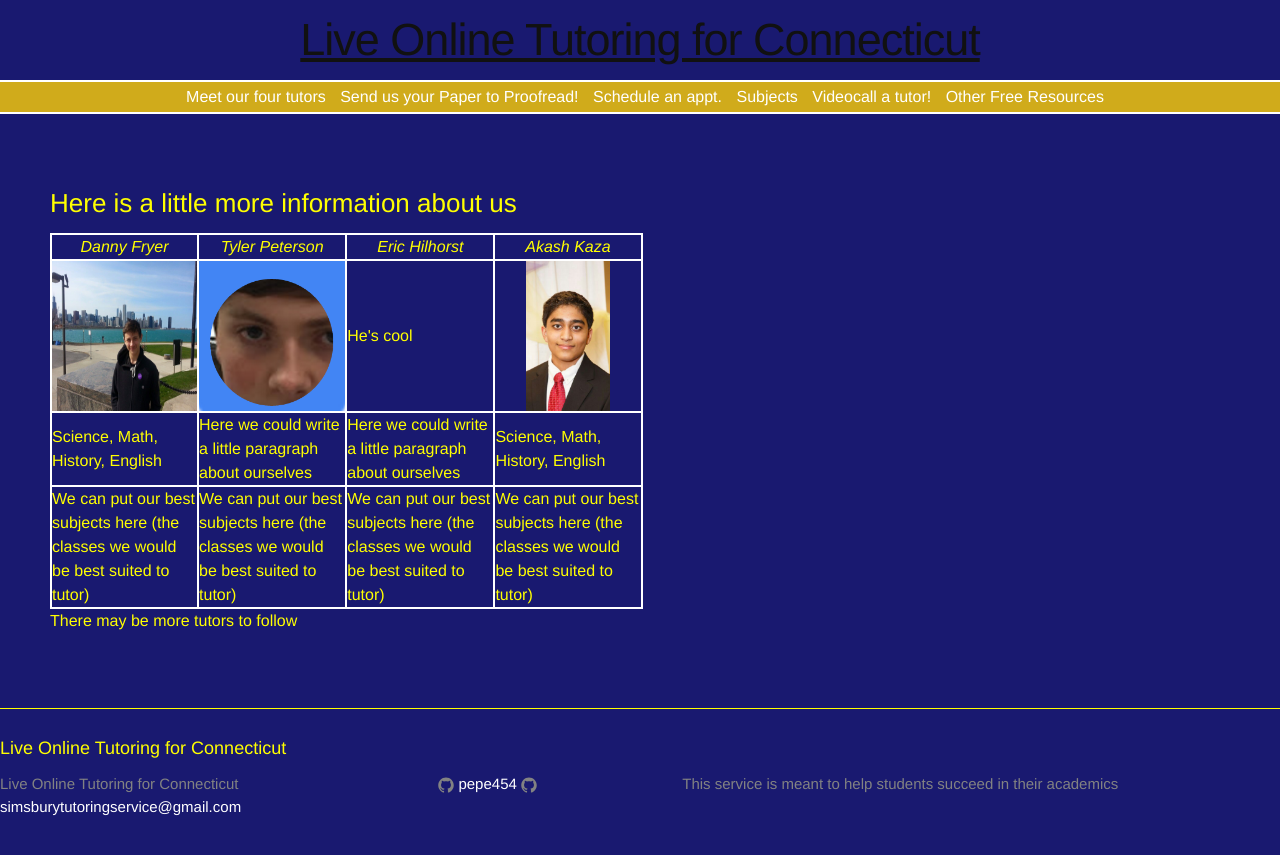
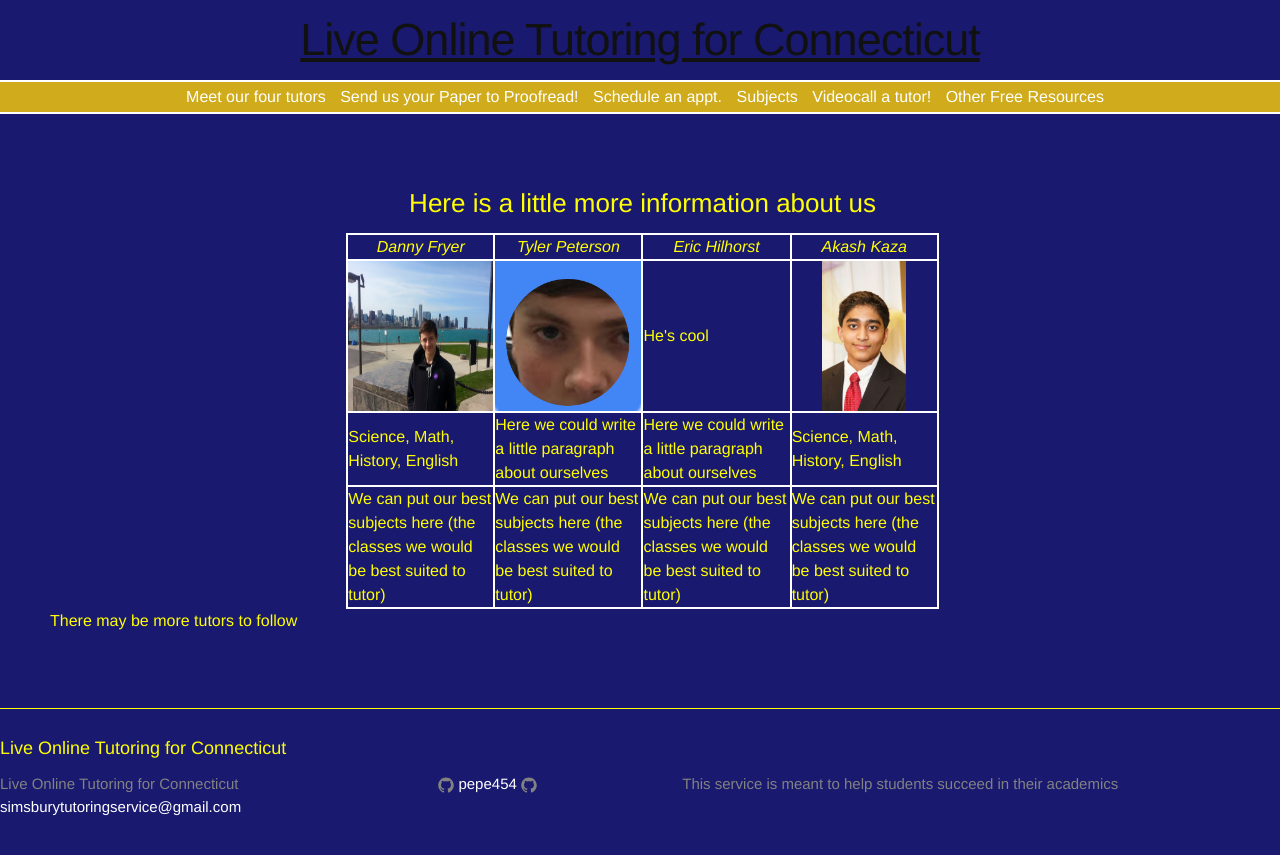
Before and after one commit to pepe454/pepe454.github.io, a Jekyll site: the page built from nav-bar/about.md, in a window 1280 px wide. Shown: the top 855 px of the page. Built offline with Jekyll 4.4.1, drawn with Linux system fonts in a browser that asks for light colours.

Commit message:
Update about.md

```diff
--- a/nav-bar/about.md
+++ b/nav-bar/about.md
@@ -4,11 +4,11 @@ title: Meet our four tutors
 permalink: /about/
 ---
 
-<h3>Here is a little more information about us</h3>
+<h3 align="center">Here is a little more information about us</h3>
 
 <table align="center">
 
-<table width="50%" border="1" cellpadding="2">
+<table width="50%" border="1" cellpadding="2" align="center">
   <tr>
     <td width="12.5%" align="center"><i>Danny Fryer</i></td>
     <td width="12.5%" align="center"><i>Tyler Peterson</i></td>
```
